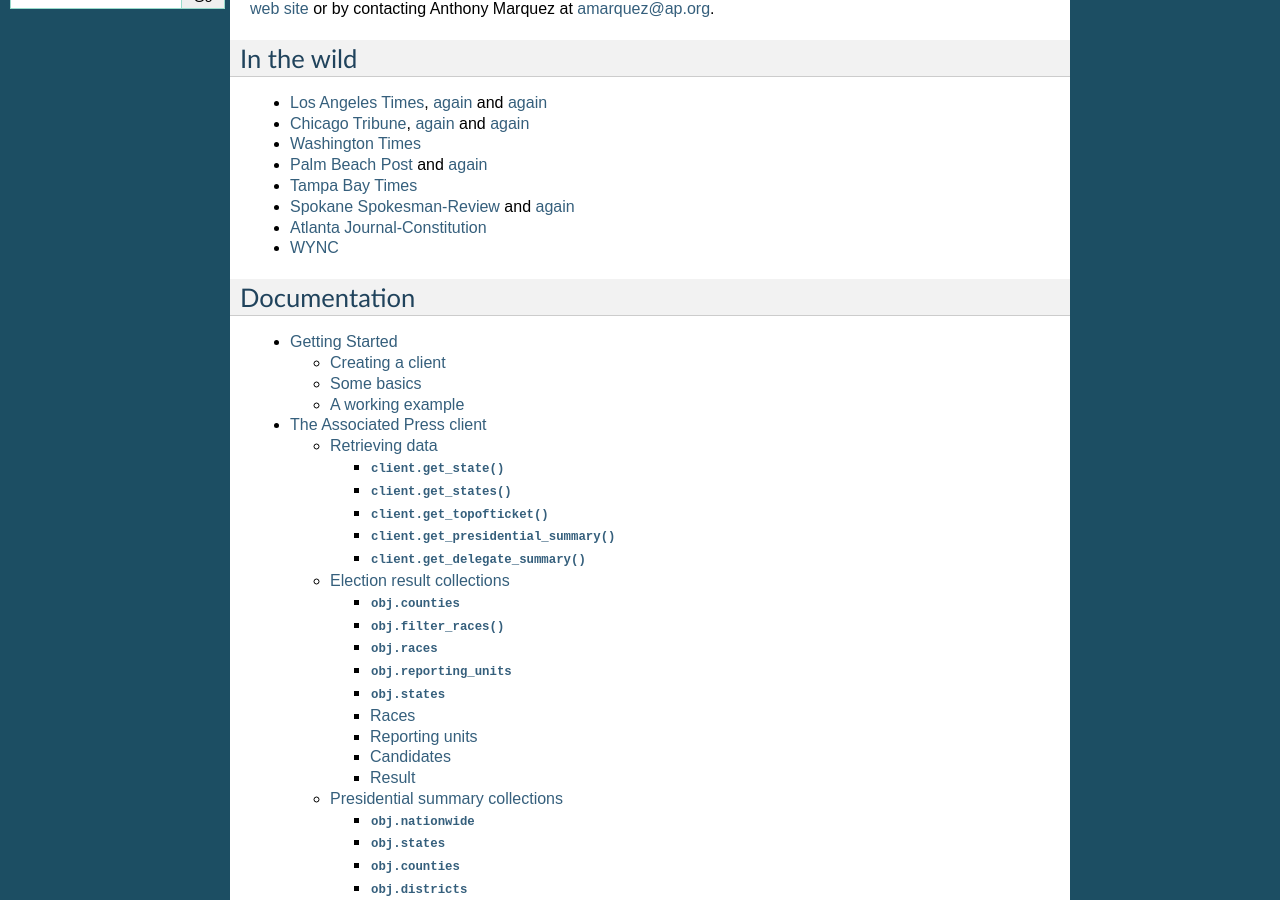
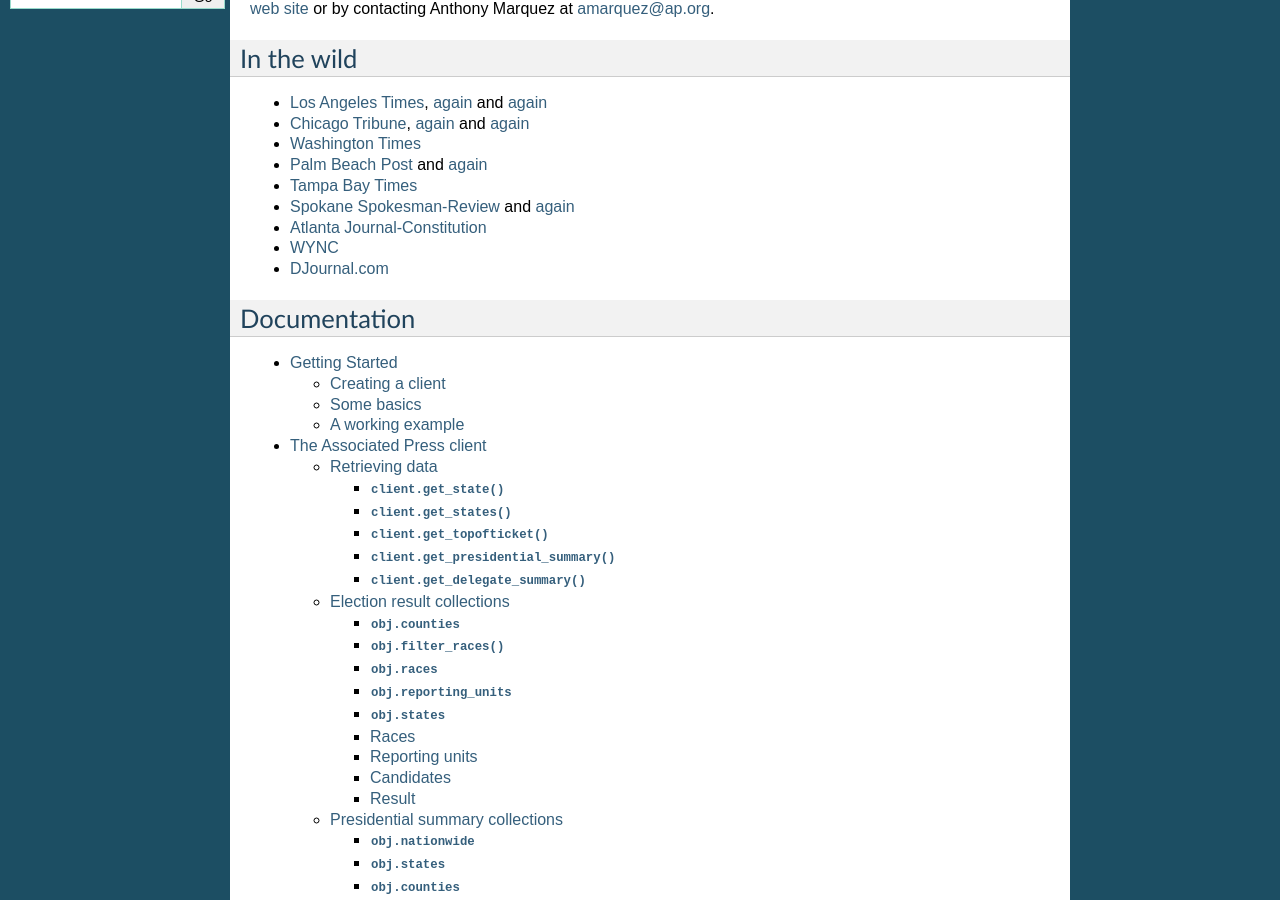
Before and after one commit to datadesk/python-elections, a Sphinx documentation site: the page built from docs/index.rst, in a window 1280 px wide and 900 px high, scrolled down 343 px. Built offline with Sphinx 7.4.7, drawn with Linux system fonts in a browser that asks for light colours.

Commit message:
New in the wild link

```diff
--- a/docs/index.rst
+++ b/docs/index.rst
@@ -27,6 +27,7 @@
 * `Spokane Spokesman-Review <http://www.spokesman.com/elections/2012/idaho-primary-2012/>`_ and `again <http://www.spokesman.com/elections/2012/washington-general-election/results/>`_
 * `Atlanta Journal-Constitution <http://www.ajc.com/us-senate-gop-primary-map-2014/>`_
 * `WYNC <http://project.wnyc.org/election2014-nj-primary/>`_
+* `DJournal.com <https://twitter.com/palewire/status/481877328289476608>`_
 
 Documentation
 =============
```
Also changed, not shown: 6 other files.
